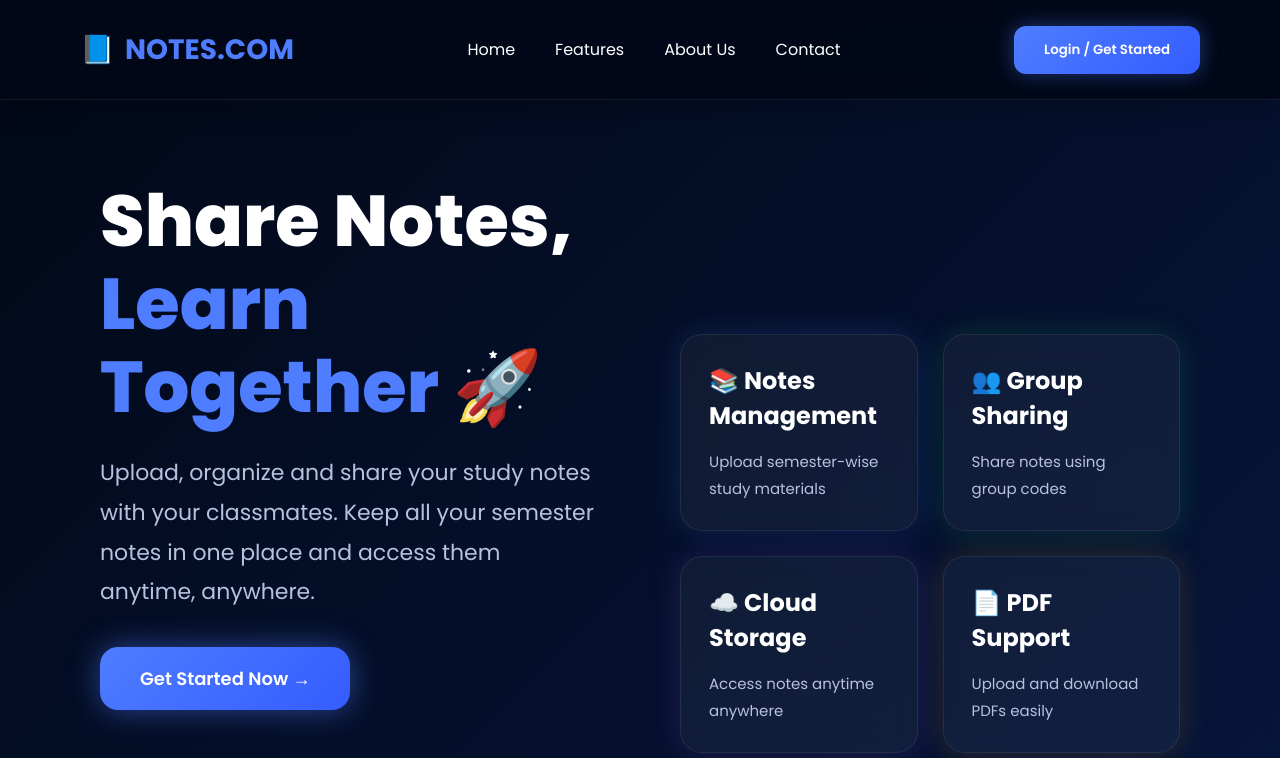
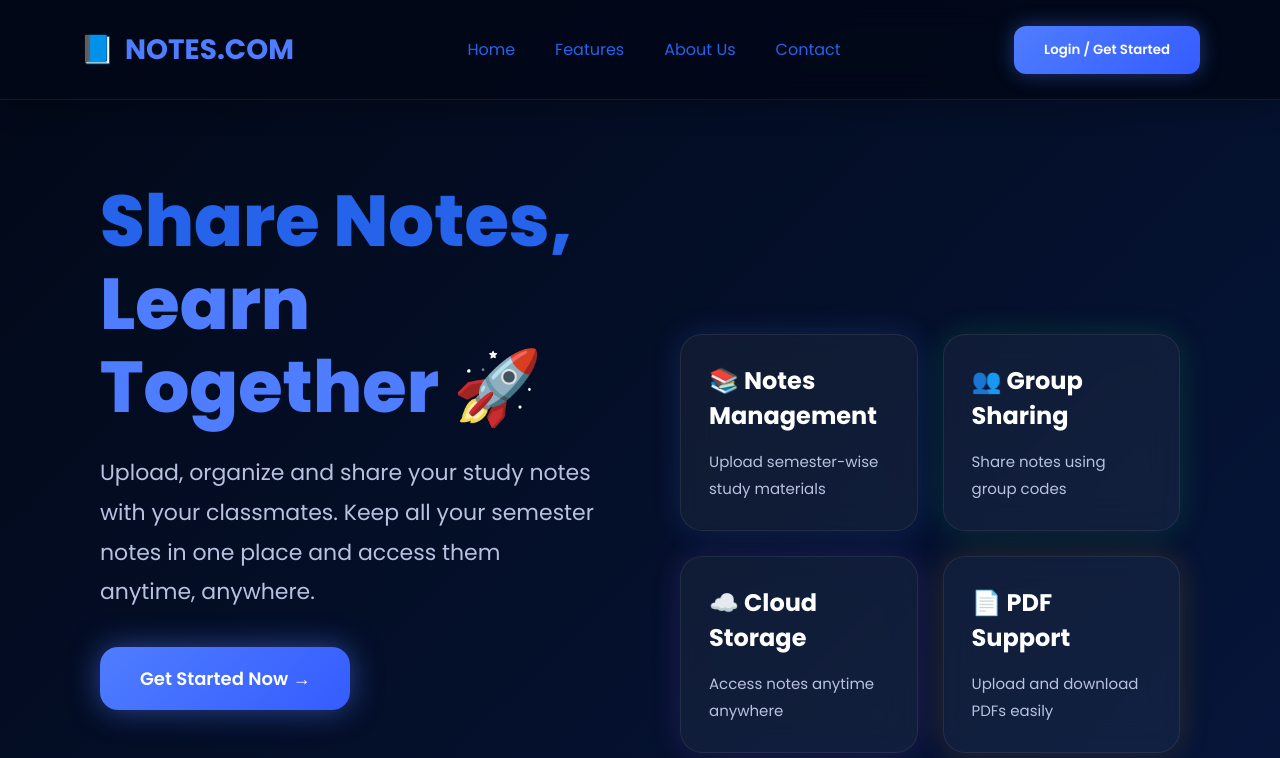
Before and after one commit to vidhyasagar118/notesweb, a React (Vite) app: page / in a window 1280 px wide. Shown: the top 758 px of the page. Built offline with nearby package versions, Linux system fonts and the light colour scheme.

Commit message:
title files color update

```diff
--- a/src/components/subjectcard.css
+++ b/src/components/subjectcard.css
@@ -4,6 +4,7 @@
     margin: 0;
     padding: 0;
     box-sizing: border-box;
+    color: #2563eb;
 }
 
 /* GRID */
@@ -19,11 +20,11 @@
 .fileCard{
     background: white;
     border-radius: 26px;
+    color:red;
     padding: 28px;
     box-shadow: 0 10px 25px rgba(0,0,0,0.08);
 
     transition: 0.4s ease;
-
     opacity: 0;
     animation: fadeUp 0.7s ease forwards;
 
@@ -72,7 +73,7 @@
 .fileName{
     font-size: 24px;
     font-weight: bold;
-    color: #111827;
+    color: #dc2626;
     margin-bottom: 28px;
     word-break: break-word;
     line-height: 1.4;
--- a/src/pages/SubjectFiles.css
+++ b/src/pages/SubjectFiles.css
@@ -39,6 +39,7 @@ body{
 
 .subjectFilesTitle{
     font-size: 56px;
+
     color: white;
     font-weight: bold;
     margin-bottom: 12px;
```
